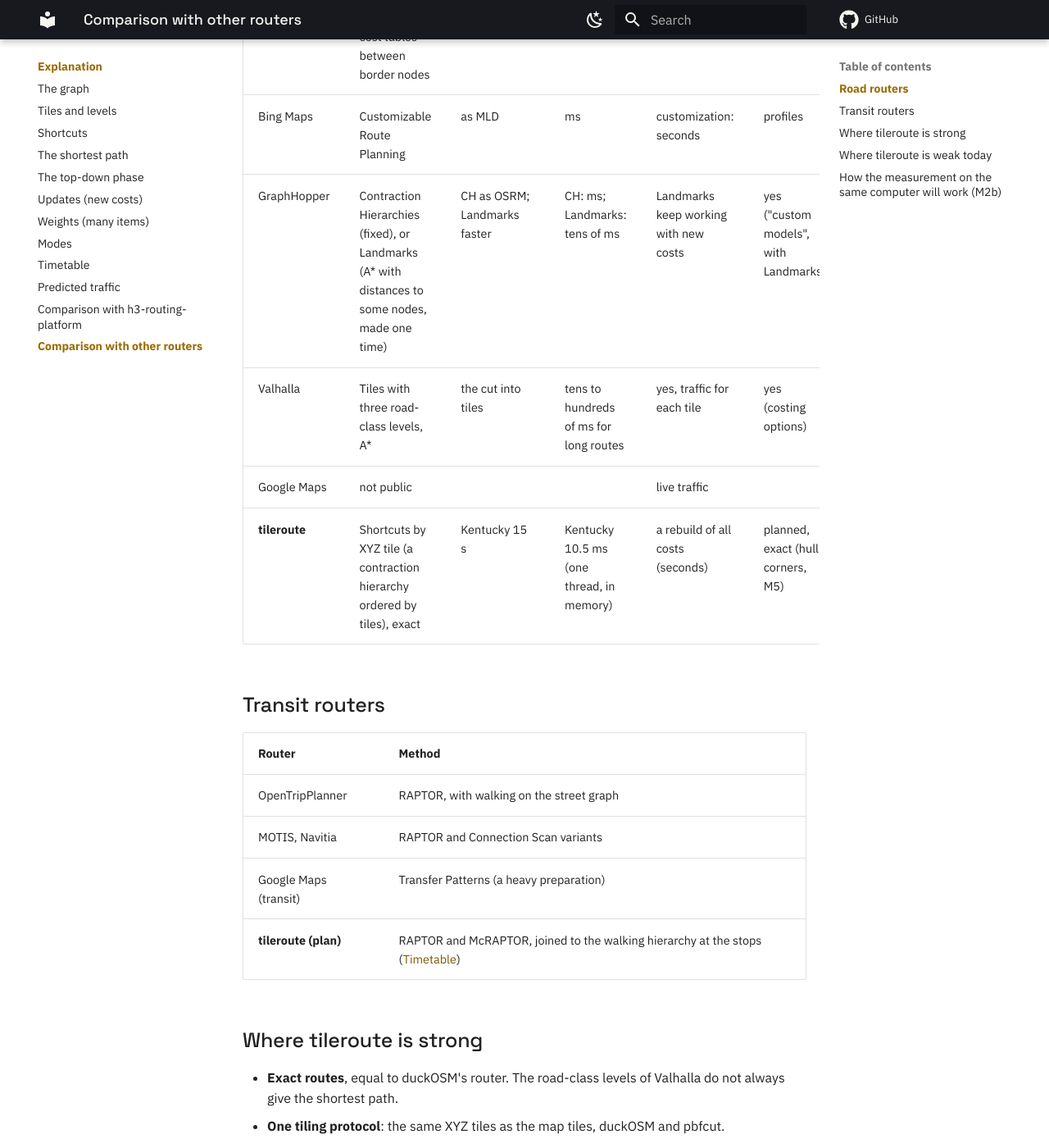
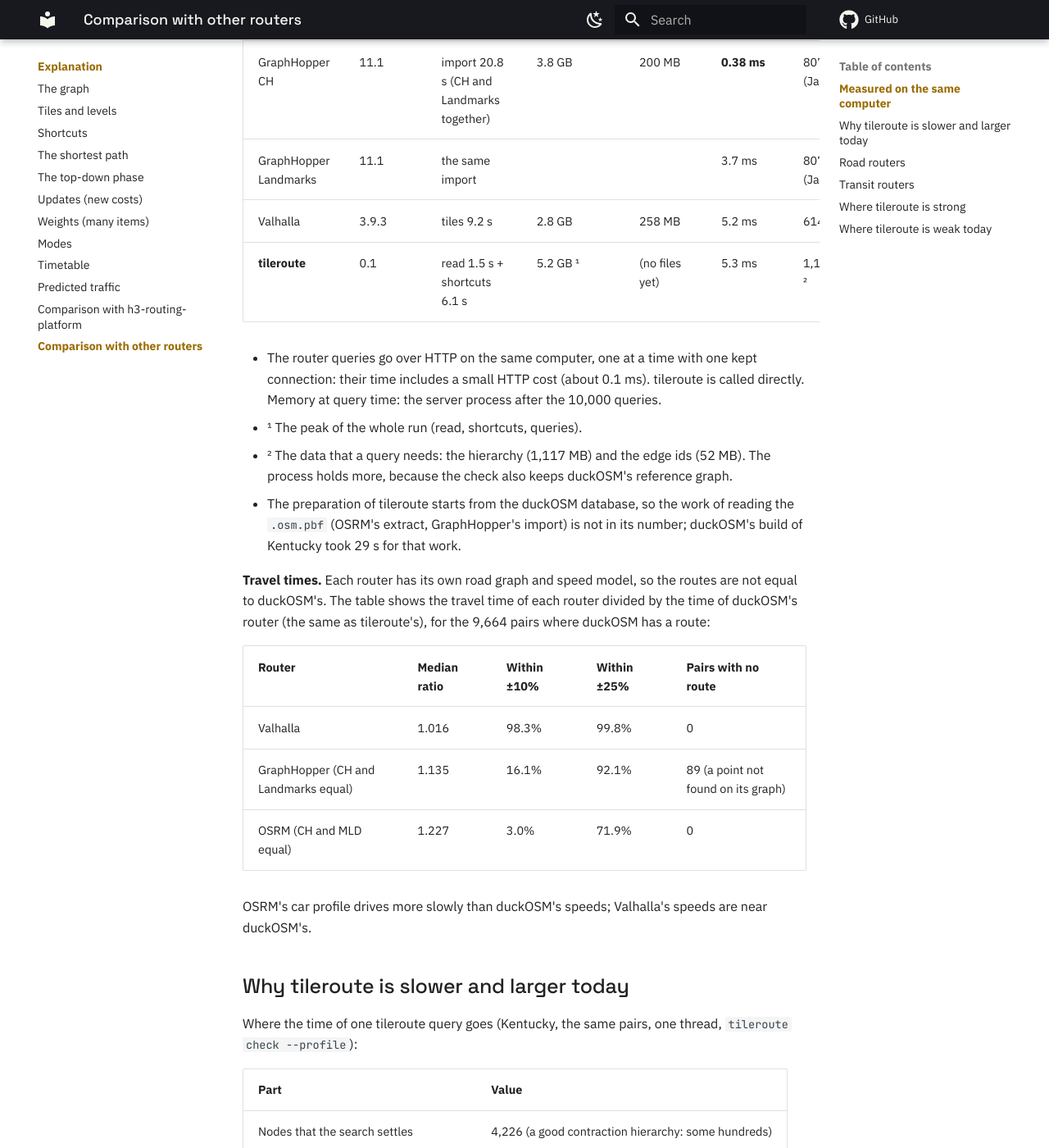
Before and after one commit to Khoshkhah/tileroute, an MkDocs documentation site: the page built from docs/explanation/engines.md, in a window 1280 px wide and 1400 px high, scrolled down 873 px. Shown: the whole window at 82% size. Built offline with MkDocs 1.6.1 and Material for MkDocs 9.7.7, drawn with Linux system fonts in a browser that asks for light colours; comment, search, counter and statistics services are not loaded; some of the changed text lies outside the part shown.

Commit message:
Same-computer comparison on the Mac mini; query profile, query memory, --pairs-file
- bench/macbench.sh: OSRM CH/MLD, GraphHopper CH/LM, Valhalla on Kentucky,
  one at a time, the same 10,000 pairs; fixes for the first runs (curl
  write-out marker, AirPlay on port 5000, separate CH and MLD files,
  Valhalla programs and GET requests, one answer for each URL).
- check: --pairs-file (the same pairs on any computer: DuckDB can read the
  rows in another order), --profile (nodes settled, search and unpack time),
  the memory that a query needs.
- docs: the measured table, the travel-time ratios, why tileroute is slower
  and larger today, and milestone M2c with the fixes.

Co-Authored-By: Claude Opus 5.5 <noreply@anthropic.com>

```diff
--- a/docs/explanation/engines.md
+++ b/docs/explanation/engines.md
@@ -1,9 +1,65 @@
 # Comparison with other routers
 
-!!! warning "Not measured on the same computer yet"
-    The numbers of the other routers on this page come from their papers and documentation, on other areas and other
-    computers. They show only the order of size. A measurement of all routers on the same computer, with the same area
-    and the same pairs, is milestone M2b of the [Plan](../plan.md).
+!!! note "Two kinds of numbers on this page"
+    The section [Measured on the same computer](#measured-on-the-same-computer) has our own measurements: all routers
+    on one Mac mini, the same area, the same pairs. The other tables come from the papers and documentation of each
+    router and show only the order of size.
+
+## Measured on the same computer
+
+Mac mini (Apple, 12 cores, 16 GB), 2026-11-19, one router at a time, nothing else running. Kentucky, from the same
+`kentucky-latest.osm.pbf`; tileroute reads the duckOSM database that duckOSM builds from it. The same 10,000 pairs for
+all routers: the start point of a road edge and the end point of another road edge (`bench/macbench.sh`).
+
+| Router | Version | Preparation | Peak memory (preparation) | Disk | One query (one thread) | Memory at query time |
+|---|---|---|---|---|---|---|
+| OSRM CH | 26.11 | extract 16.8 s + contract 60.2 s | 5.4 GB | 1.0 GB | 0.58 ms | 796 MB |
+| OSRM MLD | 26.11 | extract 16.8 s + partition 6.4 s + customize 1.7 s | 5.4 GB | 1.1 GB | 0.83 ms | 916 MB |
+| GraphHopper CH | 11.1 | import 20.8 s (CH and Landmarks together) | 3.8 GB | 200 MB | **0.38 ms** | 807 MB (Java) |
+| GraphHopper Landmarks | 11.1 | the same import | | | 3.7 ms | 807 MB (Java) |
+| Valhalla | 3.9.3 | tiles 9.2 s | 2.8 GB | 258 MB | 5.2 ms | 614 MB |
+| **tileroute** | 0.1 | read 1.5 s + shortcuts 6.1 s | 5.2 GB ¹ | (no files yet) | 5.3 ms | 1,168 MB ² |
+
+- The router queries go over HTTP on the same computer, one at a time with one kept connection: their time includes a
+  small HTTP cost (about 0.1 ms). tileroute is called directly. Memory at query time: the server process after the
+  10,000 queries.
+- ¹ The peak of the whole run (read, shortcuts, queries).
+- ² The data that a query needs: the hierarchy (1,117 MB) and the edge ids (52 MB). The process holds more, because the
+  check also keeps duckOSM's reference graph.
+- The preparation of tileroute starts from the duckOSM database, so the work of reading the `.osm.pbf` (OSRM's extract,
+  GraphHopper's import) is not in its number; duckOSM's build of Kentucky took 29 s for that work.
+
+**Travel times.** Each router has its own road graph and speed model, so the routes are not equal to duckOSM's. The
+table shows the travel time of each router divided by the time of duckOSM's router (the same as tileroute's), for the
+9,664 pairs where duckOSM has a route:
+
+| Router | Median ratio | Within ±10% | Within ±25% | Pairs with no route |
+|---|---|---|---|---|
+| Valhalla | 1.016 | 98.3% | 99.8% | 0 |
+| GraphHopper (CH and Landmarks equal) | 1.135 | 16.1% | 92.1% | 89 (a point not found on its graph) |
+| OSRM (CH and MLD equal) | 1.227 | 3.0% | 71.9% | 0 |
+
+OSRM's car profile drives more slowly than duckOSM's speeds; Valhalla's speeds are near duckOSM's.
+
+## Why tileroute is slower and larger today
+
+Where the time of one tileroute query goes (Kentucky, the same pairs, one thread, `tileroute check --profile`):
+
+| Part | Value |
+|---|---|
+| Nodes that the search settles | 4,226 (a good contraction hierarchy: some hundreds) |
+| Search | 7.4 ms (WSL PC) |
+| Unpack (shortcuts back to road edges) | 3.1 ms |
+| Nodes on the path | 433 |
+
+| Cause | Effect | Fix |
+|---|---|---|
+| The order comes from the tiles only, and there is no witness search | the top of the hierarchy is dense (zoom 6: 137,928 shortcuts for 360 nodes), so the search opens many arcs | a witness search (skip a shortcut when a path of the same cost exists without it); important roads higher inside each set |
+| Each shortcut is unpacked with a Dijkstra in its tile | 3.1 ms for each query | store the middle node of each shortcut |
+| Labels in hash maps; no stall-on-demand | slower steps | flat arrays; stall-on-demand |
+| Each arc is stored three times, 24 bytes each (all, up, down) | 1.1 GB for Kentucky | one arc list with indices; a small tile number in place of the 64-bit key |
+
+These fixes are milestone M2c of the [Plan](../plan.md).
 
 ## Road routers
 
@@ -15,7 +71,7 @@
 | GraphHopper | Contraction Hierarchies (fixed), or Landmarks (A* with distances to some nodes, made one time) | CH as OSRM; Landmarks faster | CH: ms; Landmarks: tens of ms | Landmarks keep working with new costs | yes ("custom models", with Landmarks) | no |
 | Valhalla | Tiles with three road-class levels, A* | the cut into tiles | tens to hundreds of ms for long routes | yes, traffic for each tile | yes (costing options) | yes, on demand, with a cache |
 | Google Maps | not public | | | live traffic | | |
-| **tileroute** | Shortcuts by XYZ tile (a contraction hierarchy ordered by tiles), exact | Kentucky 15 s | Kentucky 10.5 ms (one thread, in memory) | a rebuild of all costs (seconds) | planned, exact (hull corners, M5) | planned (M3) |
+| **tileroute** | Shortcuts by XYZ tile (a contraction hierarchy ordered by tiles), exact | Kentucky 7.6 s (Mac mini) | Kentucky 5.3 ms (Mac mini, one thread, in memory) | a rebuild of all costs (seconds) | planned, exact (hull corners, M5) | planned (M3) |
 
 ## Transit routers
 
@@ -37,18 +93,7 @@
 
 | Weak point | Reason | Possible fix |
 |---|---|---|
-| Queries slower than OSRM CH (about 10 ms against below 1 ms) | no witness search (more shortcuts), hash maps in the search, each shortcut unpacked with a Dijkstra | flat arrays for the labels, a stored middle node for each shortcut |
+| Queries slower than OSRM CH (5.3 ms against 0.58 ms on the same Mac) | no witness search (more shortcuts), hash maps in the search, each shortcut unpacked with a Dijkstra | flat arrays for the labels, a stored middle node for each shortcut |
 | More shortcuts than a graph partitioner would make | tile borders do not follow the roads | accepted for one tiling protocol |
 | Everything in memory today | the tile files are not made yet | M3 |
 | Not a full product | no snapping of points to roads, no turn instructions, no server, no browser yet | later milestones |
-
-## How the measurement on the same computer will work (M2b)
-
-| Part | Plan |
-|---|---|
-| Routers | OSRM (CH and MLD), GraphHopper (CH and Landmarks), Valhalla, tileroute |
-| Area | Kentucky (and Metro Vancouver), from the same `.osm.pbf` |
-| Pairs | 10,000 random pairs of points, the same for all routers |
-| Measures | preparation time and memory, disk size, time for one query (one thread), memory at query time |
-| Route check | each router has its own road graph from OSM, so the routes cannot be equal edge by edge. The check compares the travel time of each route with duckOSM's router; a difference shows a different graph or a different speed model, not always an error. |
-| Computer | one router at a time, on one computer |
--- a/docs/plan.md
+++ b/docs/plan.md
@@ -56,7 +56,8 @@ So the shortcuts do not hold time functions; they only make the exact time-depen
 | Step | Work | Done means |
 |---|---|---|
 | **M2 Clean up** (done) | Remove the top-down and triangle code; keep every shortcut pair (needed for the vectors and for the rebuild) | all checks pass; the code has one method |
-| **M2b Same-computer comparison** | Install OSRM, GraphHopper and Valhalla; build Kentucky (and Metro Vancouver) from the same `.osm.pbf`; run the same 10,000 pairs on one thread, one router at a time ([Comparison with other routers](explanation/engines.md)) | one table: preparation, disk, memory, query time, and the travel-time difference to duckOSM's router for each router |
+| **M2b Same-computer comparison** (done) | Install OSRM, GraphHopper and Valhalla; build Kentucky (and Metro Vancouver) from the same `.osm.pbf`; run the same 10,000 pairs on one thread, one router at a time ([Comparison with other routers](explanation/engines.md)) | one table: preparation, disk, memory, query time, and the travel-time difference to duckOSM's router for each router |
+| **M2c Faster and smaller queries** | Witness search, the middle node of each shortcut for the unpack, flat arrays and stall-on-demand in the search, one compact arc list ([why](explanation/engines.md#why-tileroute-is-slower-and-larger-today)) | the same routes (0 wrong); Kentucky query time and query memory measured again on the Mac mini, next to OSRM and GraphHopper |
 | **M3 Tile files** | One file for each zoom-8 tile with the shortcuts of its tiles, an archive of all files, memory-mapped reads, the edge index | a query reads only its tiles; the routes are equal to the in-memory routes; reads and time measured for each query |
 | **M4 Rebuild** | `tileroute rebuild` with new costs from duckOSM (or from SonoFlow flows), structure kept, new tile files | the routes equal a new preparation; rebuild time of Kentucky and France (Mac mini) measured |
 | **M5 Items and weights** | duckOSM gives the items (time, length, turn types, traffic lights) as columns of `edge_graph`; tileroute keeps the hull corners for each shortcut; the query takes the weights | for random weights, 0 wrong routes against duckOSM's router with the same cost; corners, size and time measured for 2 and 3 items |
```
Also changed, not shown: docs/reference/cli.md (+2 -0 lines), 3 other files.
